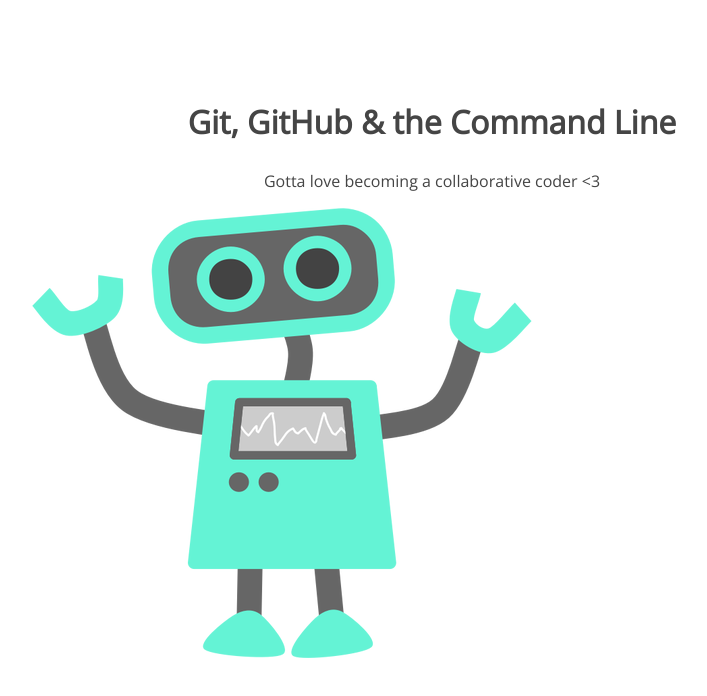
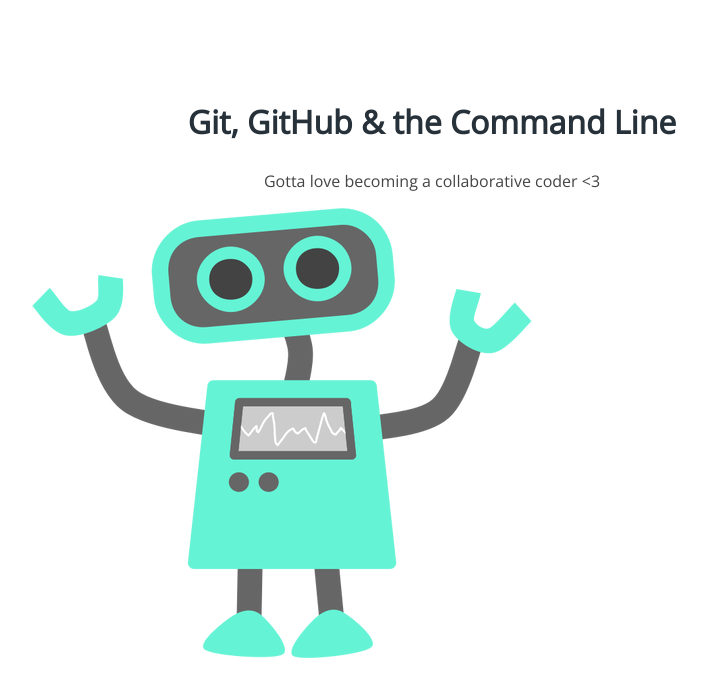
Before and after one commit to lohendricks/105-project, a plain HTML site: page index.html in a window 1280 px wide. Shown: the whole page, without its empty margins (208-915 px from the left). Drawn offline with nearby package versions, Linux system fonts and the light colour scheme.

Commit message:
updated h1 color

```diff
--- a/css/style.css
+++ b/css/style.css
@@ -5,12 +5,13 @@ section {
 section h1,
 section p {
 	text-align: center;
-	color: #454545;
 }
 section h1 {
 	font: 32px 'Open Sans';
 	font-weight: bold;
+	color: #27313a
 }
 section p {
 	font: 16px 'Open Sans';
+	color: #454545;
 }
```
